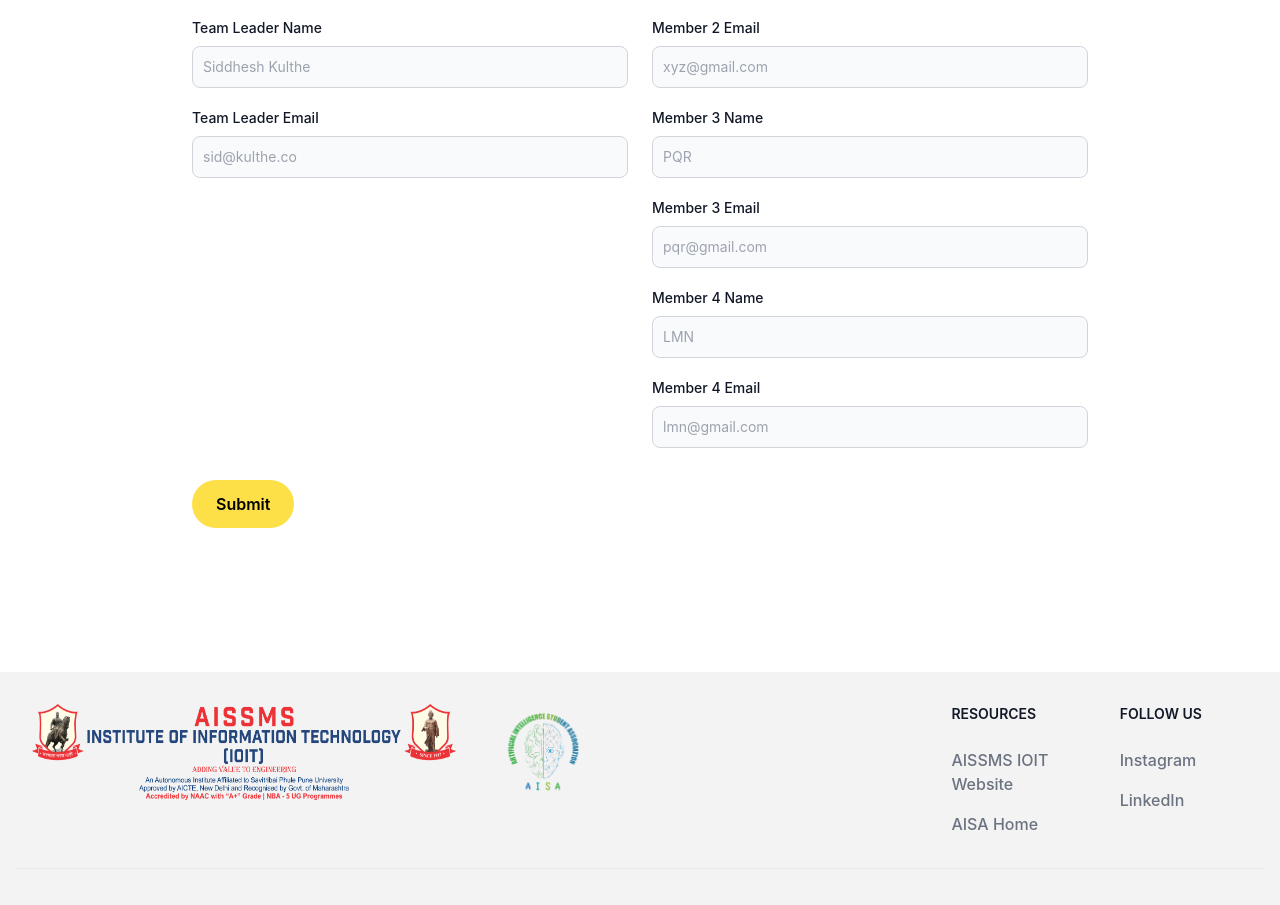
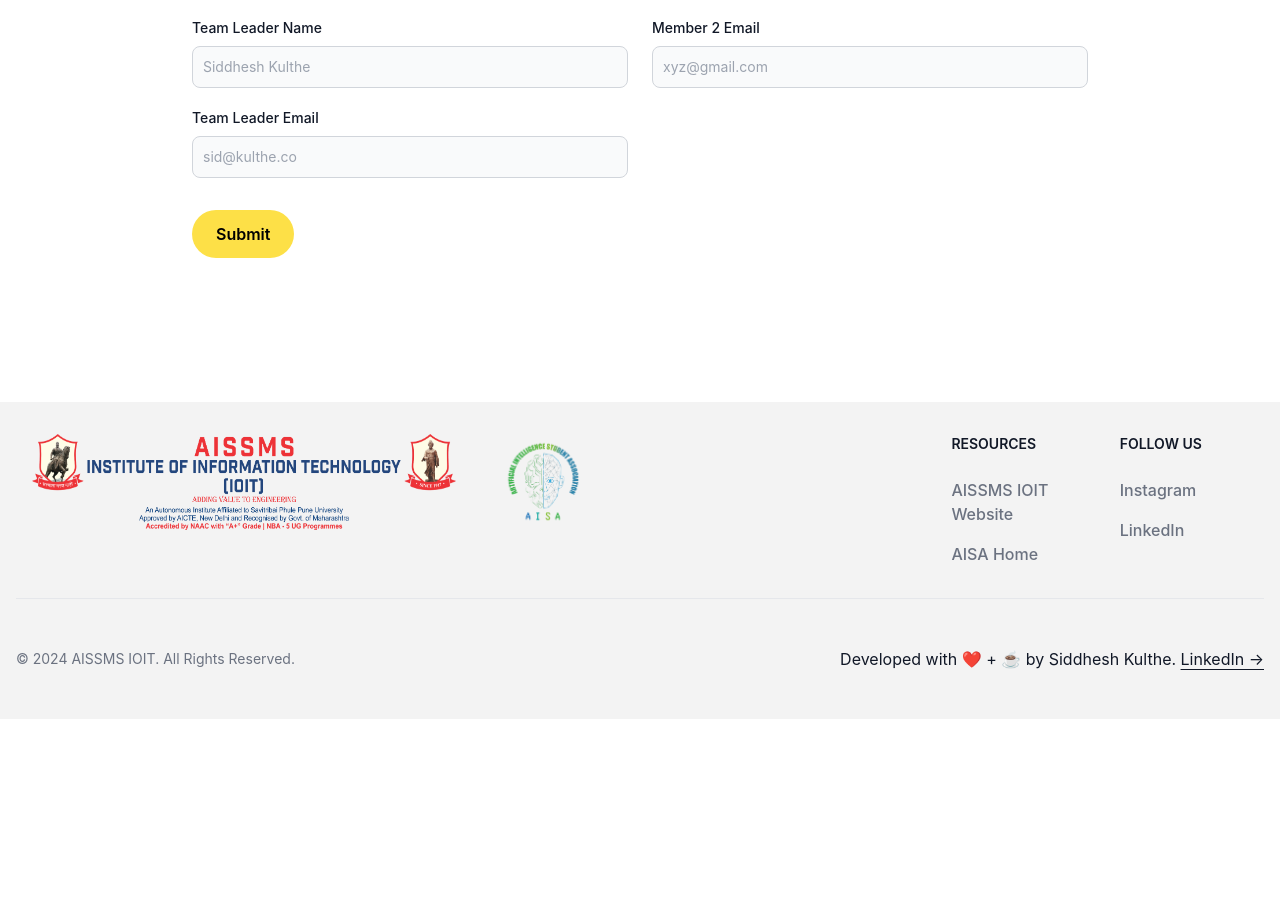
Before and after one commit to siddheshtv/aisa_web_events, a React (Create React App) app: page /debate-register in a window 1280 px wide. Shown: the part 836-1741 px from the top of the page. After the commit the page ends 1555 px from the top, so only its background shows below. Built offline with nearby package versions, Linux system fonts and the light colour scheme.

Commit message:
debate form change

```diff
--- a/src/components/Events/Debate.jsx
+++ b/src/components/Events/Debate.jsx
@@ -123,70 +123,6 @@
                 required
               />
             </div>
-            <div className="mb-5">
-              <label
-                for="mem3-name"
-                className="block mb-2 text-sm font-medium text-gray-900 "
-              >
-                Member 3 Name
-              </label>
-              <input
-                type="text"
-                name="mem3-name"
-                id="mem3-name"
-                className="bg-gray-50 border border-gray-300 text-gray-900 text-sm rounded-lg focus:ring-blue-500 focus:border-blue-500 block w-full p-2.5 -700 -600 -400  -blue-500 -blue-500"
-                placeholder="PQR"
-                required
-              />
-            </div>
-            <div className="mb-5">
-              <label
-                for="mem3-email"
-                className="block mb-2 text-sm font-medium text-gray-900 "
-              >
-                Member 3 Email
-              </label>
-              <input
-                type="email"
-                name="mem-3-email"
-                id="mem3-email"
-                className="bg-gray-50 border border-gray-300 text-gray-900 text-sm rounded-lg focus:ring-blue-500 focus:border-blue-500 block w-full p-2.5 -700 -600 -400  -blue-500 -blue-500"
-                placeholder="pqr@gmail.com"
-                required
-              />
-            </div>
-            <div className="mb-5">
-              <label
-                for="mem4-name"
-                className="block mb-2 text-sm font-medium text-gray-900 "
-              >
-                Member 4 Name
-              </label>
-              <input
-                type="text"
-                name="mem4-name"
-                id="mem4-name"
-                className="bg-gray-50 border border-gray-300 text-gray-900 text-sm rounded-lg focus:ring-blue-500 focus:border-blue-500 block w-full p-2.5 -700 -600 -400  -blue-500 -blue-500"
-                placeholder="LMN"
-                required
-              />
-            </div>
-            <div className="mb-5">
-              <label
-                for="mem4-email"
-                className="block mb-2 text-sm font-medium text-gray-900 "
-              >
-                Member 4 Email
-              </label>
-              <input
-                type="email"
-                name="mem-4-email"
-                id="mem4-email"
-                className="bg-gray-50 border border-gray-300 text-gray-900 text-sm rounded-lg focus:ring-blue-500 focus:border-blue-500 block w-full p-2.5 -700 -600 -400  -blue-500 -blue-500"
-                placeholder="lmn@gmail.com"
-                required
-              />
-            </div>
           </div>
           <div>
             <button
```
